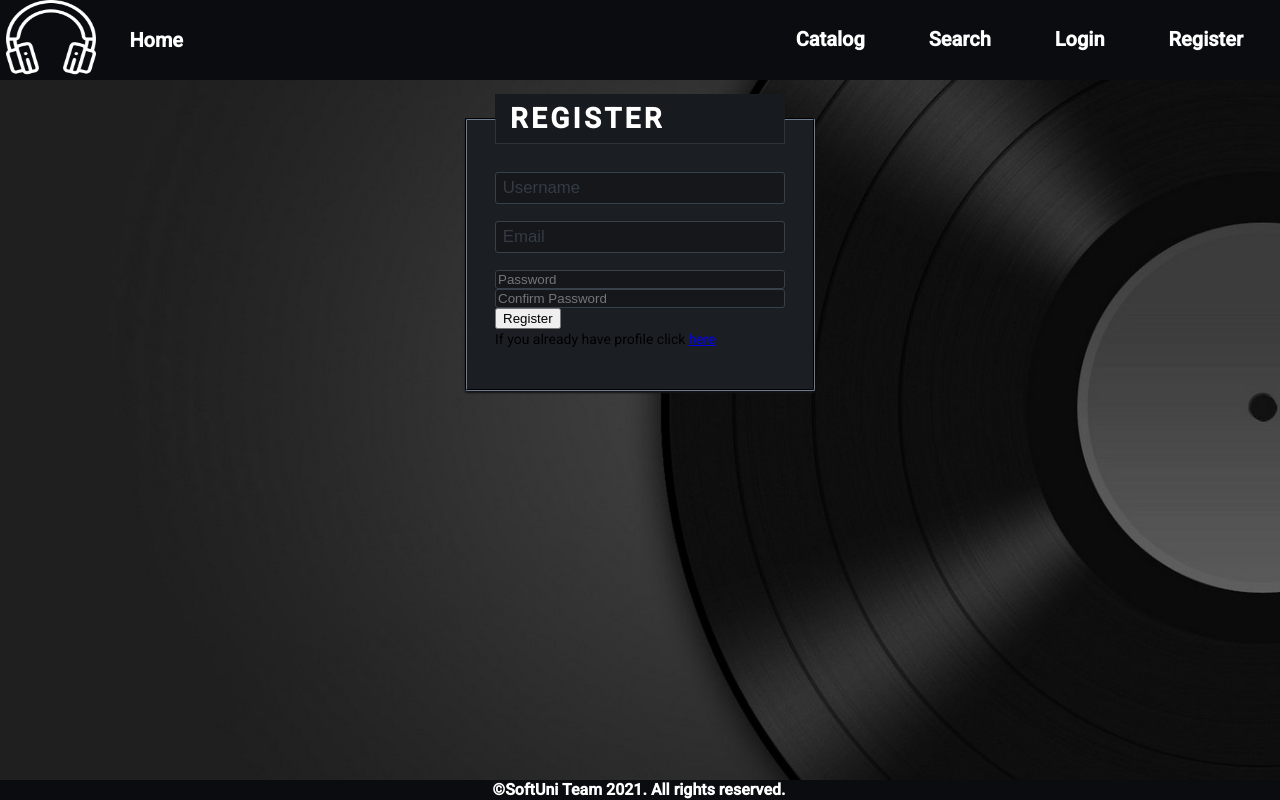
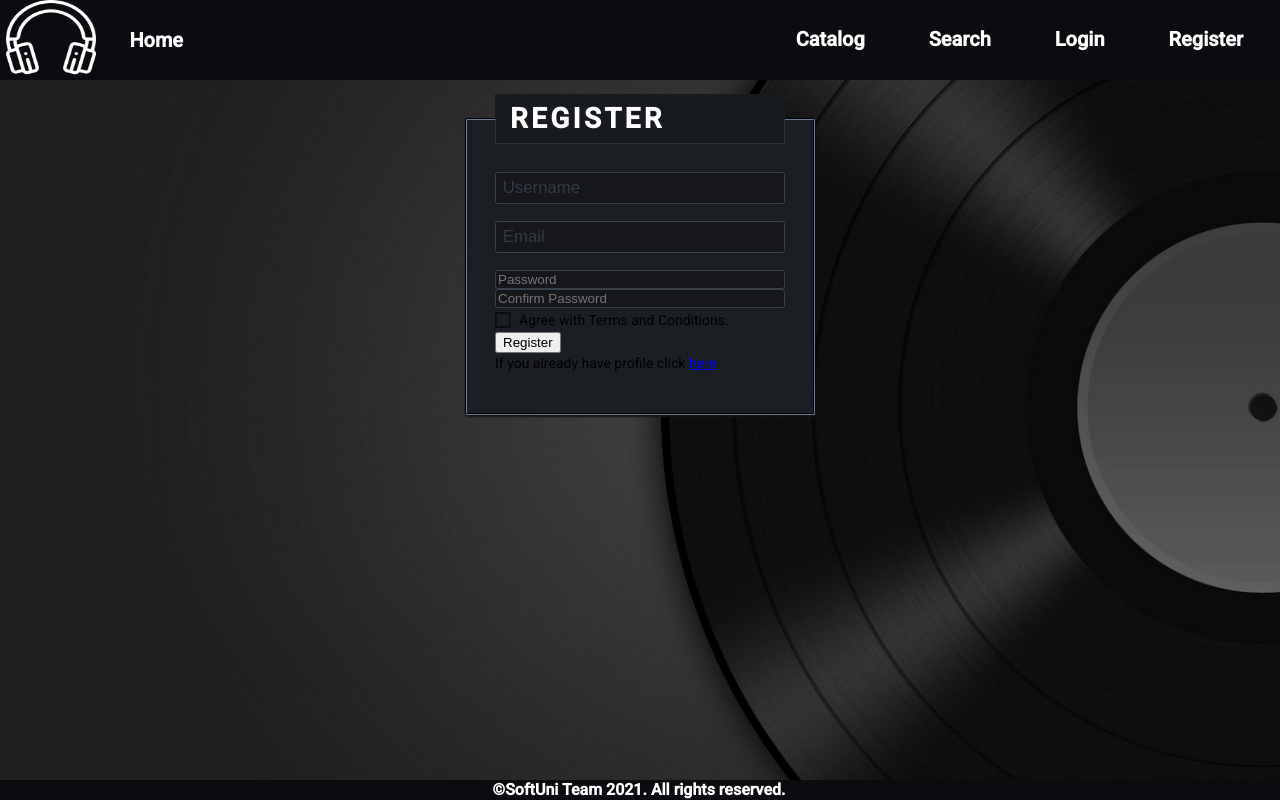
Before and after one commit to pavlinevtimov1998/Movie-App, an Angular app in the folder Client/music-app/: page /register in a window 1280 px wide. Built offline with nearby package versions, Linux system fonts and the light colour scheme; no server answers.

Commit message:
add mat checkbox

```diff
--- a/Client/music-app/src/app/auth/register/register.component.html
+++ b/Client/music-app/src/app/auth/register/register.component.html
@@ -77,6 +77,7 @@
           Password is invalid!
         </p>
       </div>
+      <mat-checkbox color="primary">Agree with Terms and Conditions.</mat-checkbox>
 
       <button type="submit" class="register">Register</button>
 
--- a/Client/music-app/src/app/material.module.ts
+++ b/Client/music-app/src/app/material.module.ts
@@ -8,6 +8,7 @@ import { MatInputModule } from '@angular/material/input';
 import { FlexLayoutModule } from '@angular/flex-layout';
 import { MatNativeDateModule } from '@angular/material/core';
 import { MatDatepickerModule } from '@angular/material/datepicker';
+import { MatCheckboxModule } from '@angular/material/checkbox';
 
 @NgModule({
   declarations: [],
@@ -20,6 +21,7 @@ import { MatDatepickerModule } from '@angular/material/datepicker';
     MatInputModule,
     FlexLayoutModule,
     MatNativeDateModule,
+    MatCheckboxModule,
   ],
   exports: [
     MatProgressSpinnerModule,
@@ -29,6 +31,7 @@ import { MatDatepickerModule } from '@angular/material/datepicker';
     MatInputModule,
     MatNativeDateModule,
     MatDatepickerModule,
+    MatCheckboxModule,
   ],
 })
 export class MaterialModule {}
```
